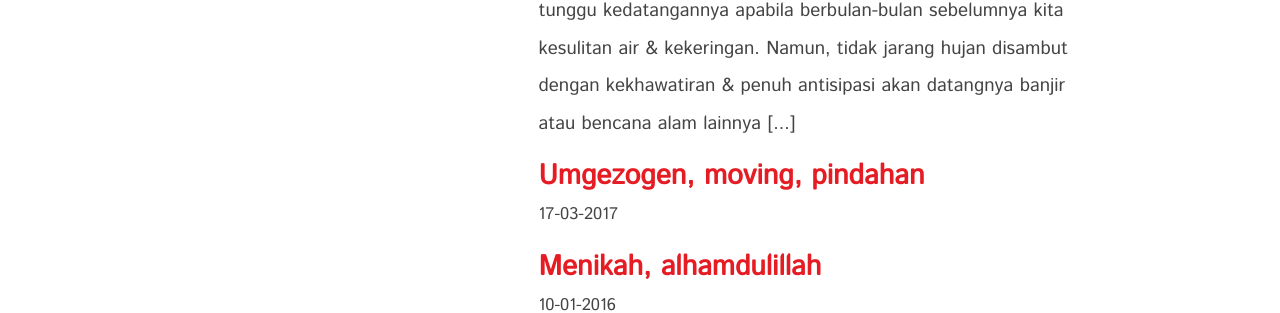
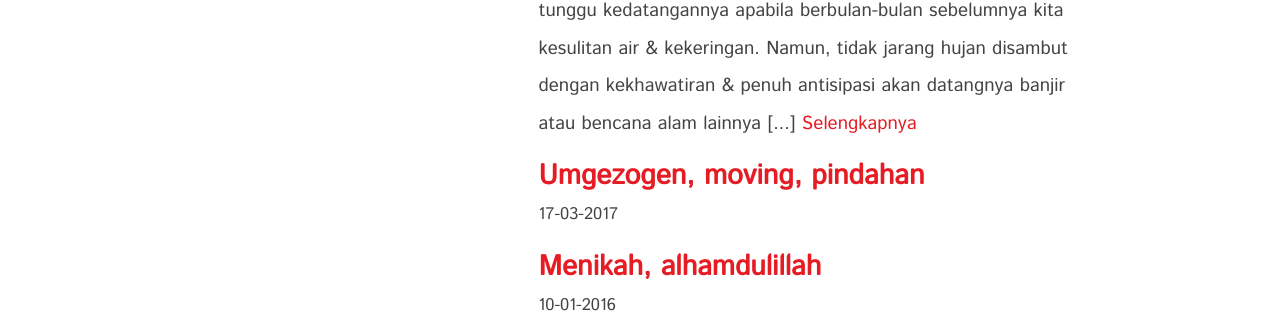
Before and after one commit to krhmwn/krhmwn.github.io, a Jekyll site: the page built from index.html, in a window 1280 px wide. Shown: the part 200-513 px from the top of the page. Built offline with Jekyll 4.4.1, drawn with Linux system fonts in a browser that asks for light colours.

Commit message:
v.2.15
update layout

```diff
--- a/index.html
+++ b/index.html
@@ -3,4 +3,7 @@ layout: default
 title: Blog
 ---
 
-{% for post in site.posts limit: 1 %}<h2><a href="{{ post.url }}">{{ post.title }}</a></h2><small>{{ post.date | date: "%d-%m-%Y" }}</small>{% if post.description %}{{ post.description }}{% else %}{{ post.content }}{% endif %}{% endfor %}{% for post in site.posts limit: 1000 offset: 1 %}<h3><a href="{{ post.url }}">{{ post.title }}</a></h3><small>{{ post.date | date: "%d-%m-%Y" }}</small>{% endfor %}
+{% for post in site.posts limit: 1 %}<h2><a href="{{ post.url }}">{{ post.title }}</a></h2><small>{{ post.date | date: "%d-%m-%Y" }}</small>{% if post.description %}{{ post.description }}
+{% if post.description != post.content %}
+<a href="{{ post.url }}">Selengkapnya</a>
+{% endif %}{% else %}{{ post.content }}{% endif %}{% endfor %}{% for post in site.posts limit: 1000 offset: 1 %}<h3><a href="{{ post.url }}">{{ post.title }}</a></h3><small>{{ post.date | date: "%d-%m-%Y" }}</small>{% endfor %}
```
